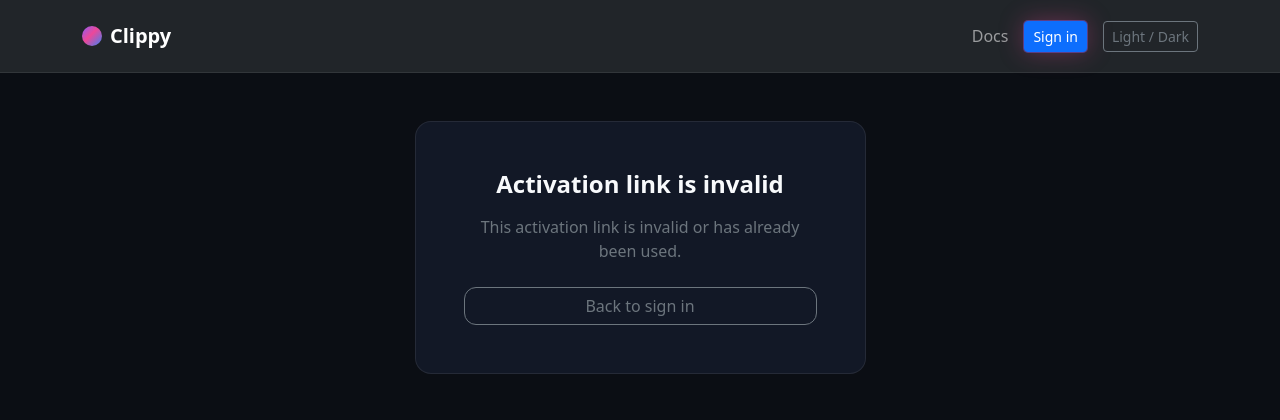
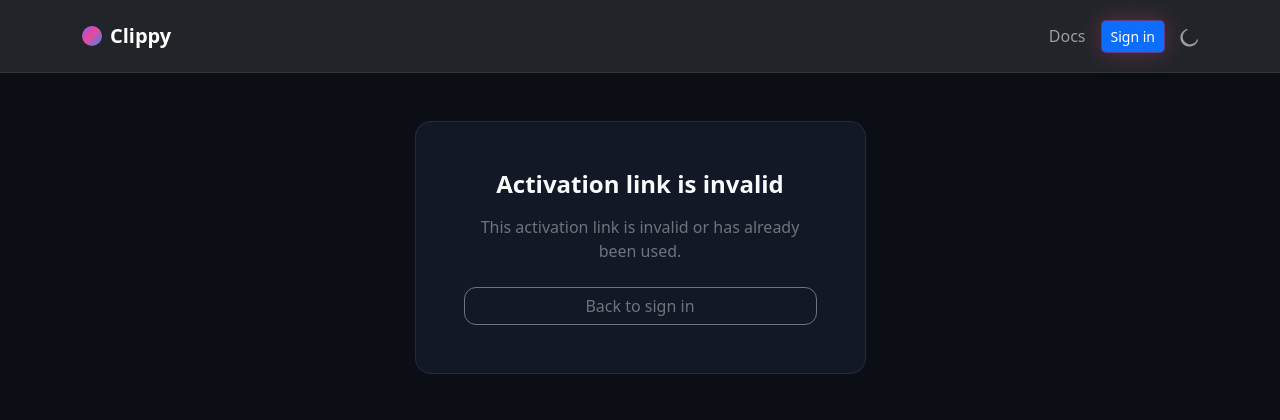
Before and after one commit to laskaridis/clippy, a Django app: page /accounts/activate/1/1/ in a window 1280 px wide. Shown: the top 420 px of the page. Run offline with Django 5.2, Linux system fonts and the light colour scheme; parts of the project's set-up code (start-up, migrations or seed data) failed here and were passed over.

Commit message:
Header: user dropdown and icon theme toggle
- Turn user email into dropdown trigger and move Sign out into dropdown\n- Replace Light/Dark text button with moon/sun icon toggle\n- Keep accessibility labels in sync with theme\n\nCloses #40\n\nCo-authored-by: Copilot <223556219+Copilot@users.noreply.github.com>

```diff
--- a/backend/webclippings/templates/base.html
+++ b/backend/webclippings/templates/base.html
@@ -41,11 +41,20 @@
           <li class="nav-item">
             <a class="nav-link" href="{% url 'clips_web:labels' %}">Labels</a>
           </li>
-          <li class="nav-item d-flex align-items-center small text-secondary">
-            <span class="me-2">{{ user.email|default:user.username }}</span>
-          </li>
-          <li class="nav-item">
-            <a class="btn btn-outline-light btn-sm" href="{% url 'accounts:logout' %}">Sign out</a>
+          <li class="nav-item dropdown">
+            <button
+              class="btn btn-link nav-link dropdown-toggle border-0 p-0"
+              type="button"
+              data-bs-toggle="dropdown"
+              aria-expanded="false"
+            >
+              {{ user.email|default:user.username }}
+            </button>
+            <ul class="dropdown-menu dropdown-menu-end">
+              <li>
+                <a class="dropdown-item" href="{% url 'accounts:logout' %}">Sign out</a>
+              </li>
+            </ul>
           </li>
           {% else %}
           <li class="nav-item">
@@ -56,8 +65,22 @@
           </li>
           {% endif %}
           <li class="nav-item ms-2">
-            <button id="themeToggle" class="btn btn-outline-secondary btn-sm">
-              Light / Dark
+            <button
+              id="themeToggle"
+              type="button"
+              class="btn btn-link nav-link border-0 p-0"
+              aria-label="Switch to light mode"
+            >
+              <span id="themeIconMoon" aria-hidden="true">
+                <svg xmlns="http://www.w3.org/2000/svg" width="18" height="18" fill="currentColor" viewBox="0 0 16 16">
+                  <path d="M6 0a.75.75 0 0 1 .723.95A6.5 6.5 0 1 0 15.05 9.277a.75.75 0 0 1 .95.723A8 8 0 1 1 6 0z"/>
+                </svg>
+              </span>
+              <span id="themeIconSun" class="d-none" aria-hidden="true">
+                <svg xmlns="http://www.w3.org/2000/svg" width="18" height="18" fill="currentColor" viewBox="0 0 16 16">
+                  <path d="M8 1a.75.75 0 0 1 .75.75v1.5a.75.75 0 0 1-1.5 0v-1.5A.75.75 0 0 1 8 1zm0 9.75a2.75 2.75 0 1 1 0-5.5 2.75 2.75 0 0 1 0 5.5zM1 8a.75.75 0 0 1 .75-.75h1.5a.75.75 0 0 1 0 1.5h-1.5A.75.75 0 0 1 1 8zm9.75 0a.75.75 0 0 1 .75-.75h1.5a.75.75 0 0 1 0 1.5h-1.5A.75.75 0 0 1 10.75 8zM3.303 3.303a.75.75 0 0 1 1.06 0l1.06 1.06a.75.75 0 1 1-1.06 1.06l-1.06-1.06a.75.75 0 0 1 0-1.06zm7.274 7.274a.75.75 0 0 1 1.06 0l1.06 1.06a.75.75 0 1 1-1.06 1.06l-1.06-1.06a.75.75 0 0 1 0-1.06zM3.303 12.697a.75.75 0 0 1 1.06 0l1.06 1.06a.75.75 0 1 1-1.06 1.06l-1.06-1.06a.75.75 0 0 1 0-1.06zm7.274-7.274a.75.75 0 0 1 1.06-1.06l1.06 1.06a.75.75 0 1 1-1.06 1.06l-1.06-1.06z"/>
+                </svg>
+              </span>
             </button>
           </li>
         </ul>
@@ -82,12 +105,28 @@
 
   <script>
     const toggle = document.getElementById("themeToggle");
+    const moonIcon = document.getElementById("themeIconMoon");
+    const sunIcon = document.getElementById("themeIconSun");
+
+    const updateThemeToggleUI = (theme) => {
+      const isDark = theme === "dark";
+      moonIcon?.classList.toggle("d-none", !isDark);
+      sunIcon?.classList.toggle("d-none", isDark);
+      if (toggle) {
+        toggle.setAttribute(
+          "aria-label",
+          isDark ? "Switch to light mode" : "Switch to dark mode"
+        );
+      }
+    };
+
+    updateThemeToggleUI(document.documentElement.getAttribute("data-bs-theme") || "dark");
+
     toggle?.addEventListener("click", () => {
       const html = document.documentElement;
-      html.setAttribute(
-        "data-bs-theme",
-        html.getAttribute("data-bs-theme") === "dark" ? "light" : "dark"
-      );
+      const nextTheme = html.getAttribute("data-bs-theme") === "dark" ? "light" : "dark";
+      html.setAttribute("data-bs-theme", nextTheme);
+      updateThemeToggleUI(nextTheme);
     });
   </script>
 
```
